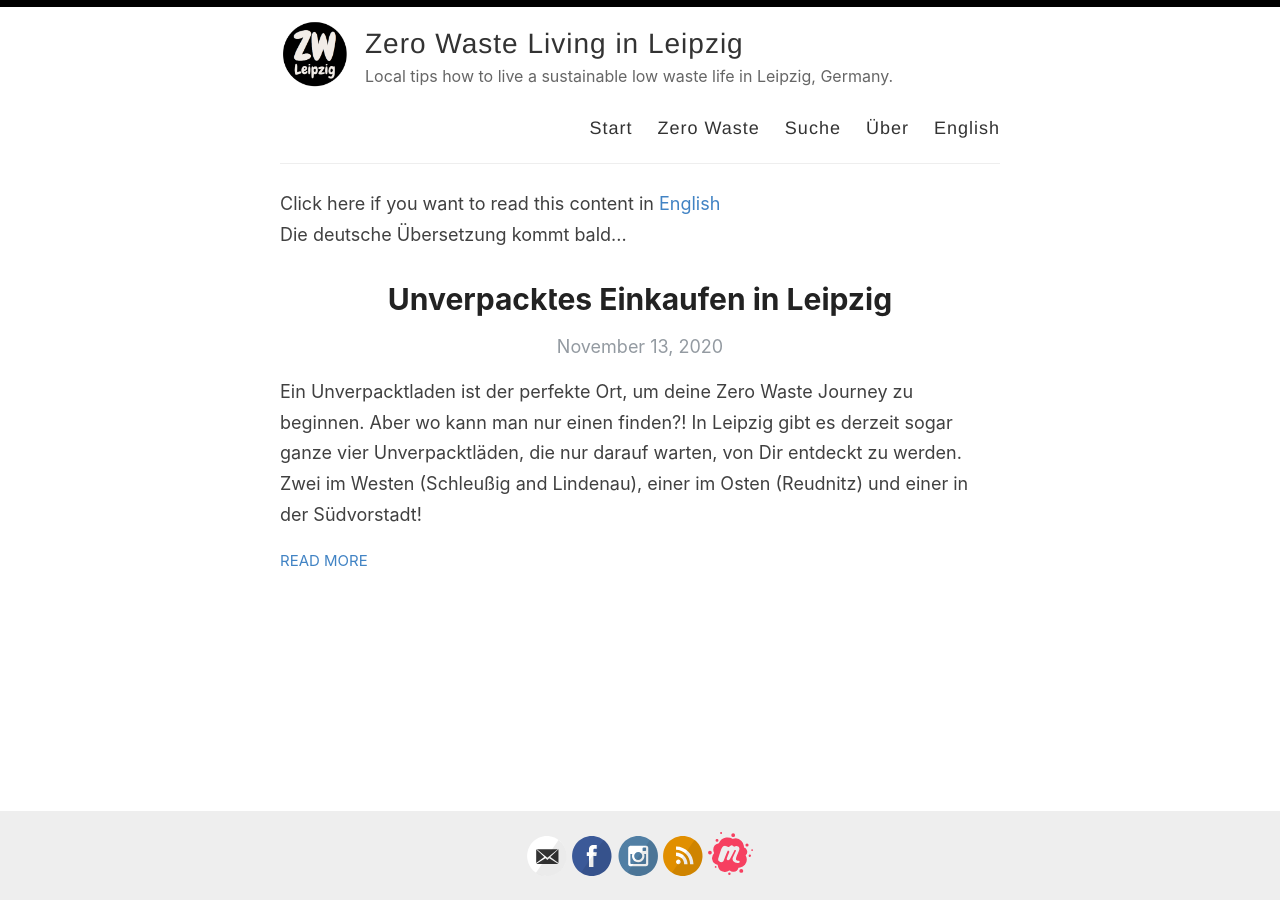
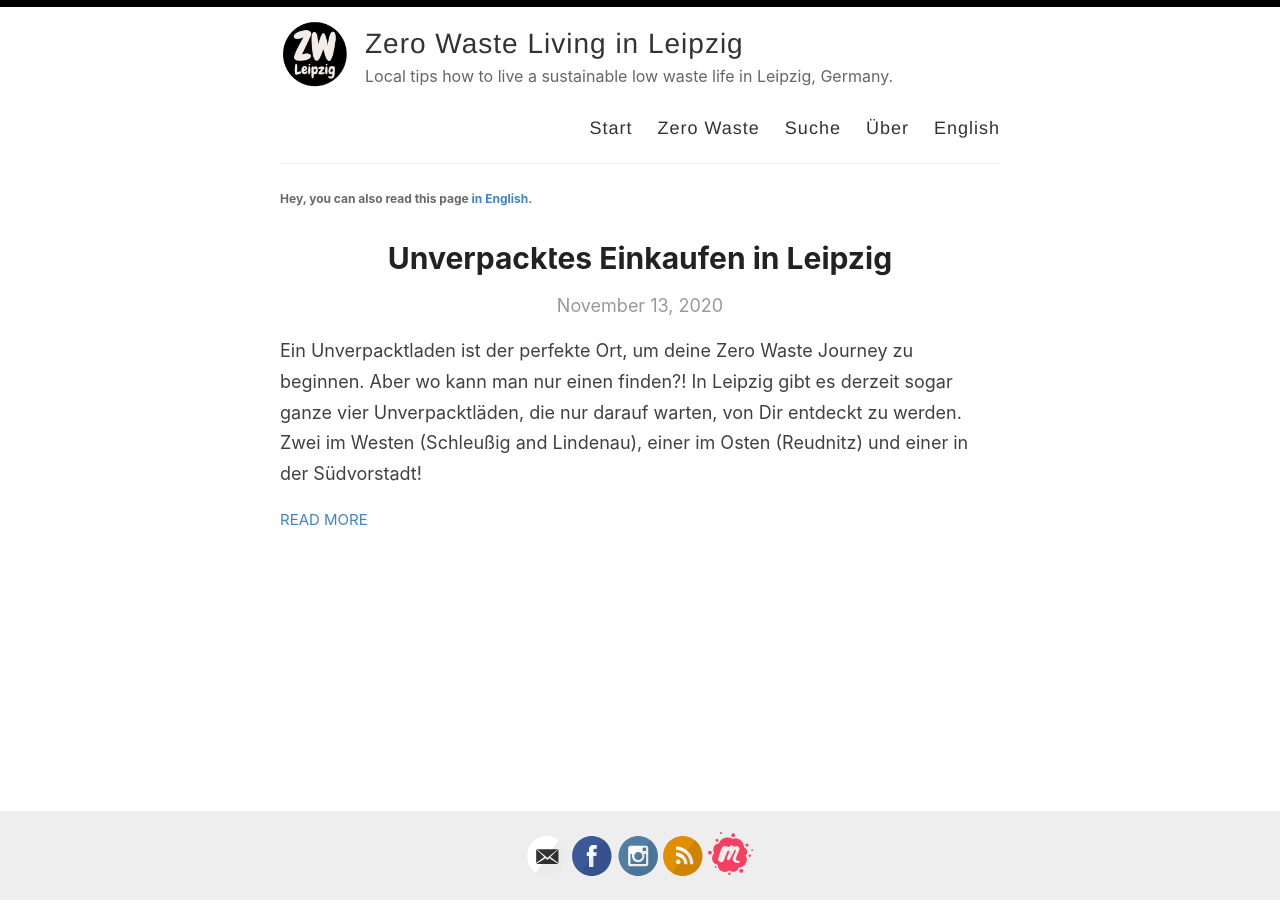
Before and after one commit to CeliaSomlai/zerowastelivinginleipzig, a Jekyll site: the page built from de/index.html, in a window 1280 px wide. Built offline with Jekyll 4.4.1, drawn with Linux system fonts in a browser that asks for light colours.

Commit message:
new link to translations

```diff
--- a/_layouts/post.html
+++ b/_layouts/post.html
@@ -3,7 +3,9 @@ layout: default
 ---
 
 <article class="post detailed">
- {% include lang-selector.html %}
+<div class="language">
+{% include lang-selector.html %}
+</div>
  <h1>{{ page.title }}</h1>
 
   <div>
--- a/de/index.html
+++ b/de/index.html
@@ -2,9 +2,9 @@
 layout: default
 ---
 
-Click here if you want to read this content in <a href="{{ site.baseurl }}/en">English</a>
-<br>
-Die deutsche Übersetzung kommt bald...
+<div class="language">
+{% include lang-selector.html %}
+</div>
 
 <div class="posts">
   {% for post in site.posts %}
--- a/en/index.html
+++ b/en/index.html
@@ -1,7 +1,9 @@
 ---
 layout: default
 ---
-Klick hier, wenn du diesen Inhalt auf <a href="{{ site.baseurl }}/de">Deutsch</a> lesen möchtest!
+<div class="language">
+{% include lang-selector.html %}
+</div>
 
 <div class="posts">
   {% for post in site.posts %}
```
